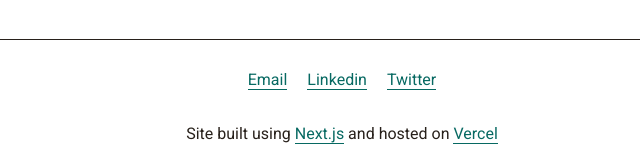
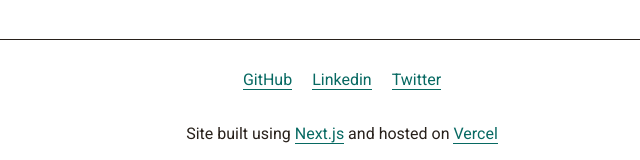
Before and after one commit to robmorieson/electric-next, a Next.js app: page / in a window 1280 px wide. Shown: the part 5087-5247 px from the top of the page, without its empty margins (298-938 px from the left). Built offline with nearby package versions, Linux system fonts and the light colour scheme; what emotion-theming would draw is missing.

Commit message:
Replace ‘email’ with ‘github’ link in footer

```diff
--- a/components/global/Footer.tsx
+++ b/components/global/Footer.tsx
@@ -85,7 +85,7 @@ const Footer = () => {
             }}
           >
             <li>
-              <TextLink href="mailto:rob@electricanimals.com">Email</TextLink>
+              <TextLink href="https://github.com/robmorieson">GitHub</TextLink>
             </li>
             <li>
               <TextLink href="https://www.linkedin.com/in/rob-morieson-25612238/">
```
